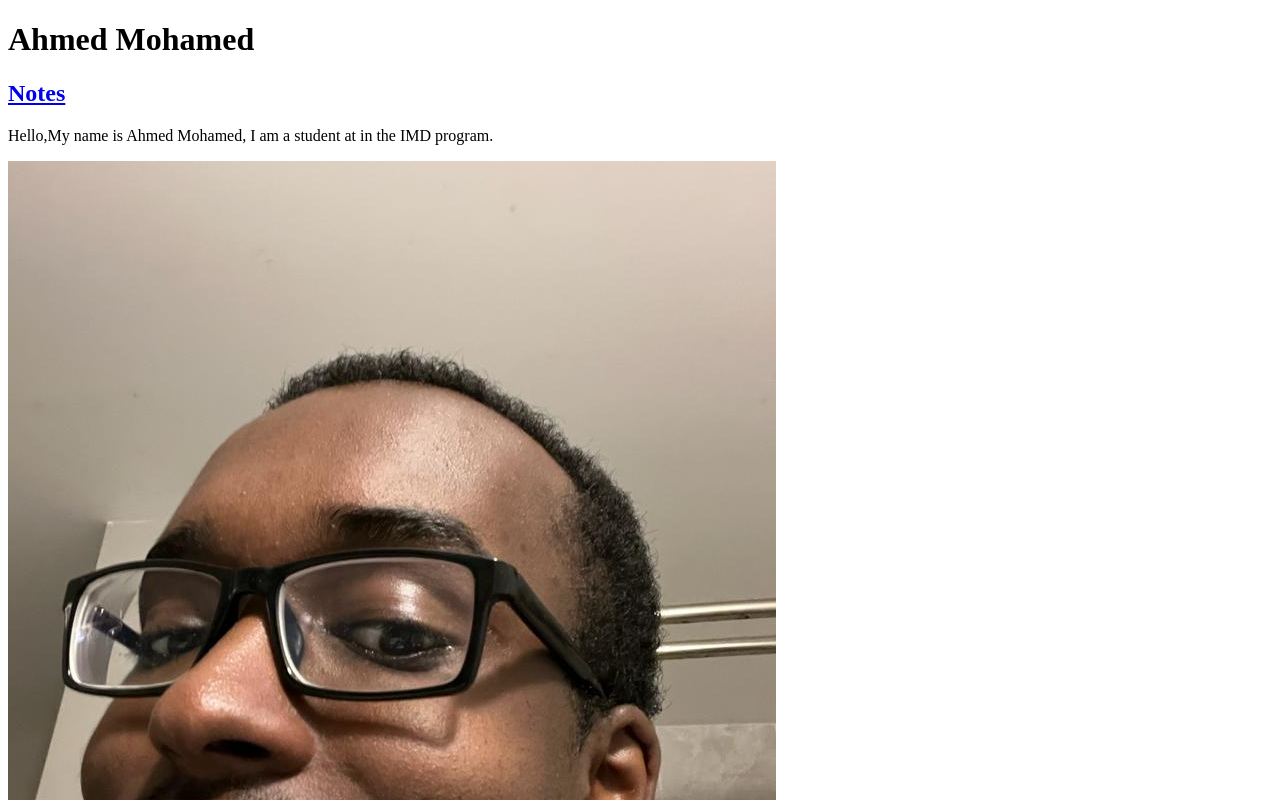
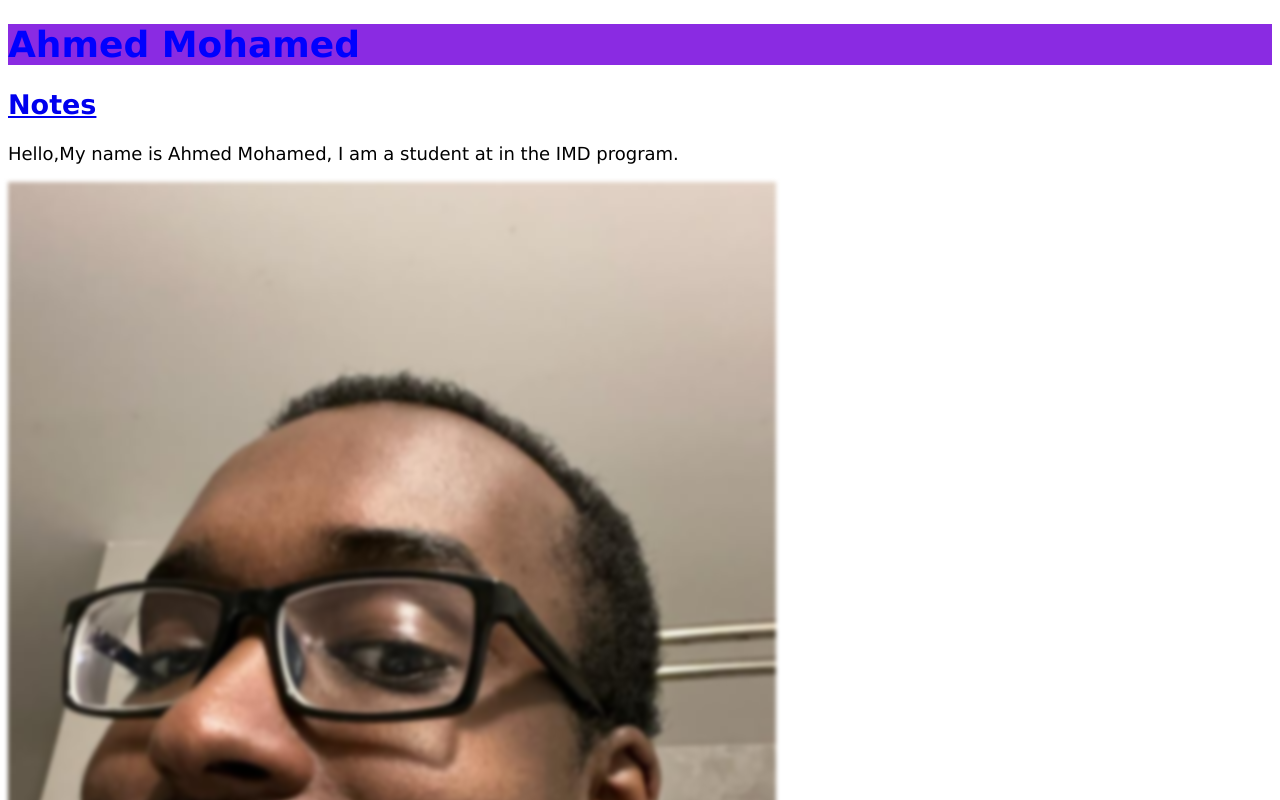
Before and after one commit to moha1038/moha1038.github.io, a plain HTML site: page html-assignment/index.html in a window 1280 px wide. Shown: the top 800 px of the page. Drawn offline with Linux system fonts and the light colour scheme.

Commit message:
creates html

```diff
--- /dev/null
+++ b/html-assignment/css/main.css
@@ -0,0 +1,13 @@
+body { font-family: Verdana, Geneva, Tahoma, sans-serif;
+font-size: 18px ;
+}
+h1, footer {
+ background-color: blueviolet;
+}
+.site-title{
+ color: blue;
+}
+dl:nth-child(odd){ color: aquamarine;
+}
+#picture-of-myself{ filter: blur(2px);
+}
--- a/html-assignment/index.html
+++ b/html-assignment/index.html
@@ -4,15 +4,16 @@
     <meta charset="UTF-8">
     <meta http-equiv="X-UA-Compatible" content="IE=edge">
     <meta name="viewport" content="width=device-width, initial-scale=1.0">
+    <link rel="stylesheet" href="css/main.css"/>
     <title>HTML ASSIGNMENT</title>
 
-<h1>Ahmed Mohamed</h1>
+<h1 class="site-title">Ahmed Mohamed</h1>
 <h2><a href="notes.html">Notes</a></h2>
 </head>
 <body>
    <article>
 <p>Hello,My name is Ahmed Mohamed, I am a student at in the IMD program.</p>
-<img src="picture/picture-of-myself.jpg.jpg" alt="picture of me">
+<img src="picture/picture-of-myself.jpg.jpg" alt="picture of me" id="picture-of-myself">
 <p><lb>I would say I am an artistic person who loves all forms of artistic expression, my personal medium of artistic expression is drawing</lb>
 I've been drawing since I was three years old which inspired a life love with the arts. I also love cooking and animals, especially cats. I own a cat called Milo, he is a large black and white cat and he is the love of my life.</p>
 <p>Aside from drawing I have two main hobbies, they are:<ul>Gaming and cooking new recipes</ul></p>
@@ -22,7 +23,7 @@ I've been drawing since I was three years old which inspired a life love with th
 </p>
 </article>
  <footer>
-<P>&copy;Manolis Papathanassiou. All rights reserved</P>
+<P>&copy;Manolis Papathanassiou. All rights reserved.</P>
  </footer>
 </body>
 </html>
```
Also changed, not shown: html-assignment/notes.html (+5 -2 lines).
